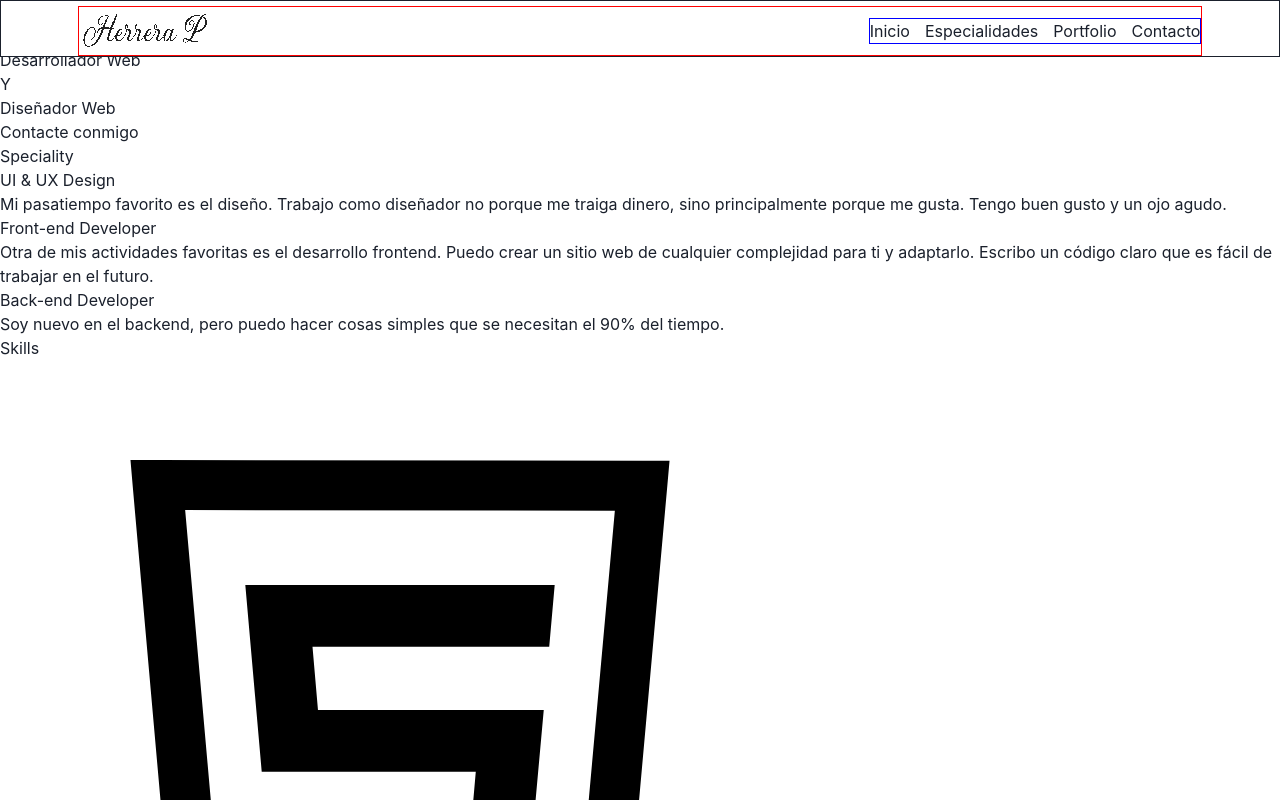
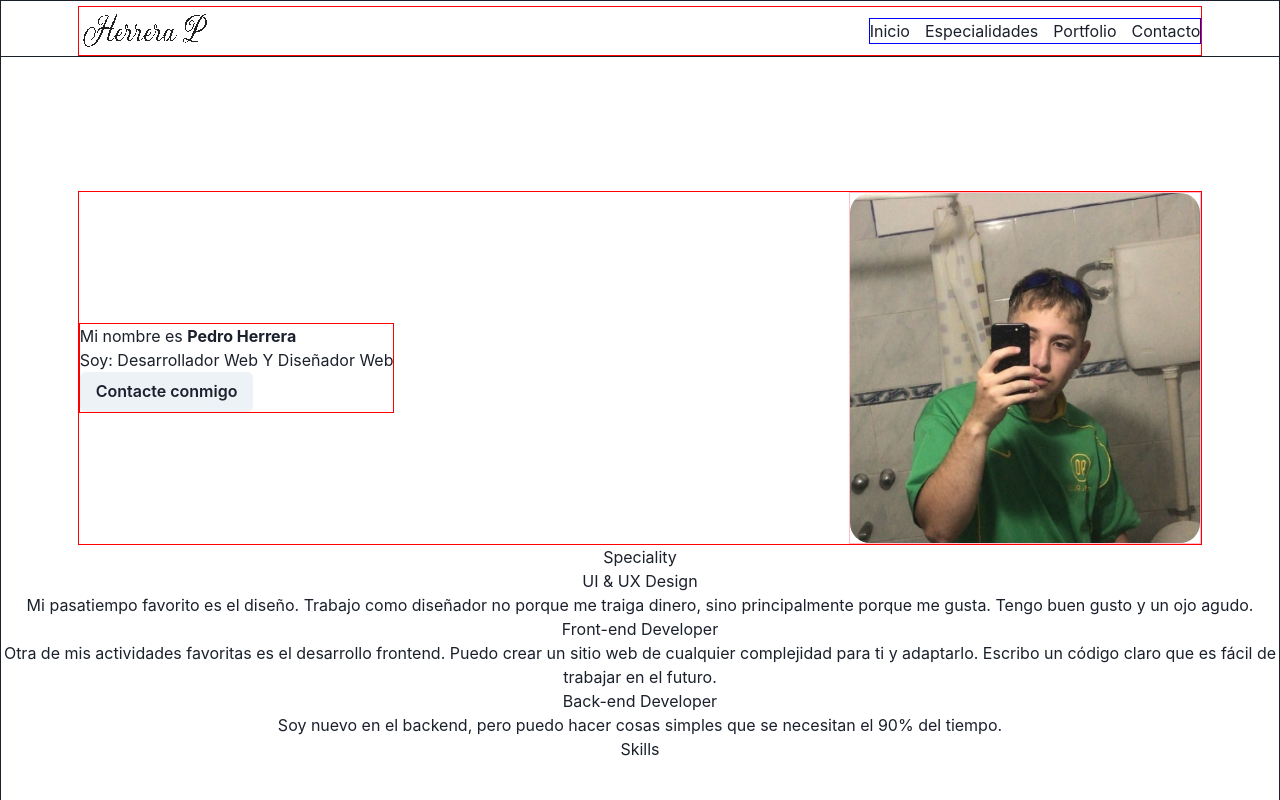
Before and after one commit to Plastixd/TPFINAL2, a React (Vite) app: page / in a window 1280 px wide. Shown: the top 800 px of the page. Built offline with nearby package versions, Linux system fonts and the light colour scheme.

Commit message:
posicionado el hero

```diff
--- a/src/App.jsx
+++ b/src/App.jsx
@@ -8,6 +8,8 @@ import Subskills from "./Components/Subskills";
 import Portfolio from "./Components/Portfolio";
 import Aboutme from "./Components/Aboutme";
 import Footer from "./Components/Footer";
+import { Box, Flex } from '@chakra-ui/react';
+
 
 function App() {
 
@@ -53,7 +55,7 @@ function App() {
     <ChakraProvider>
       <section>
       <Header/>
-
+      <Box align="center" width="100%" paddingTop="190px" backgroundColor="white" borderColor="pink" border="1px">
         <Hero/>
         <h2>Speciality</h2>
         {Specialitydata.map(elemento=><Speciality title={elemento.title} text={elemento.text}/>)}
@@ -64,6 +66,7 @@ function App() {
         <Portfolio/>
         <button>Ver mas</button>
         <Aboutme/>
+      </Box>
         <Footer/>
       </section>
     </ChakraProvider>
--- a/src/Components/Hero.jsx
+++ b/src/Components/Hero.jsx
@@ -1,28 +1,32 @@
 import React from 'react'
-import PropTypes from 'prop-types'
+import { Box, Button, Image, Flex } from '@chakra-ui/react';
 
-function Hero(props) {
+
+function Hero() {
   return (
     <section>
-        <div>
-        {/* IMAGEN DEL HERO */}
-        </div>
-        <div>
-            <h1>Mi nombre es <b>Pedro Herrera</b></h1>
-        <div>
-            <h2>Soy:</h2>
-            <h2>Desarrollador Web</h2>
-            <h2>Y</h2>
-            <h2>Diseñador Web</h2>
-        </div>
-        <button>Contacte conmigo</button>
-        </div>
+
+      <Box>
+        <Flex align="center" justify="space-between" flexDirection="row-reverse" width="88%"border="1px" borderColor="red">
+          <Box border="1px" borderColor="pink">
+            <div>
+              <Image src="/herreracara.jpeg" alt="Pedro Herrera" borderRadius="20px" width="350px" height="350px"/>
+            </div>
+          </Box>
+          <Box border="1px" borderColor="red" align="left" alignContent="center">
+            <div>
+                <h1>Mi nombre es <b>Pedro Herrera</b></h1>
+
+                <h2>Soy: Desarrollador Web Y Diseñador Web</h2>
+
+            <Button>Contacte conmigo</Button>
+          </div>
+          </Box>
+        </Flex>
+      </Box>
     </section>
-  )
-}
+  );
+};
 
-Hero.propTypes = {
 
-}
-
-export default Hero
+export default Hero;
```
